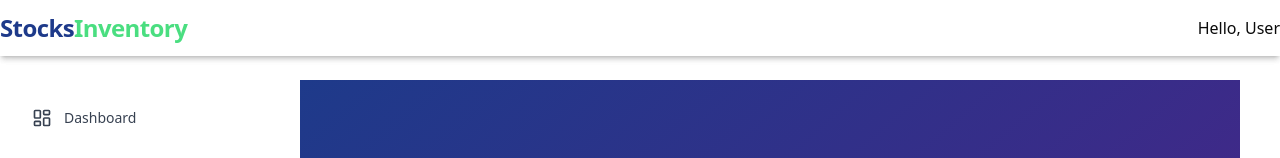
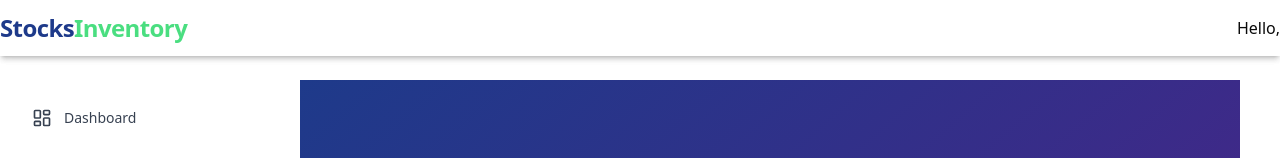
Before and after one commit to dinesdayrit/inventory-fe, a React (Vite) app: page /products in a window 1280 px wide. Shown: the top 158 px of the page. Built offline with nearby package versions, Linux system fonts and the light colour scheme.

Commit message:
get the name that has login to display it on header

```diff
--- a/src/components/MainNav.tsx
+++ b/src/components/MainNav.tsx
@@ -1,3 +1,4 @@
 export default function MainNav() {
-  return <span className="flex space-x-2 items-center">Hello, User</span>;
+  const name = localStorage.getItem("currentUser");
+  return <span className="flex space-x-2 items-center">Hello, {name}</span>;
 }
--- a/src/pages/LoginPage.tsx
+++ b/src/pages/LoginPage.tsx
@@ -51,7 +51,7 @@ export default function LoginPage() {
       return;
     }
 
-    localStorage.setItem("currentUser", JSON.stringify(user.name));
+    localStorage.setItem("currentUser", user.name);
     navigate("/dashboard");
   };
 
```
